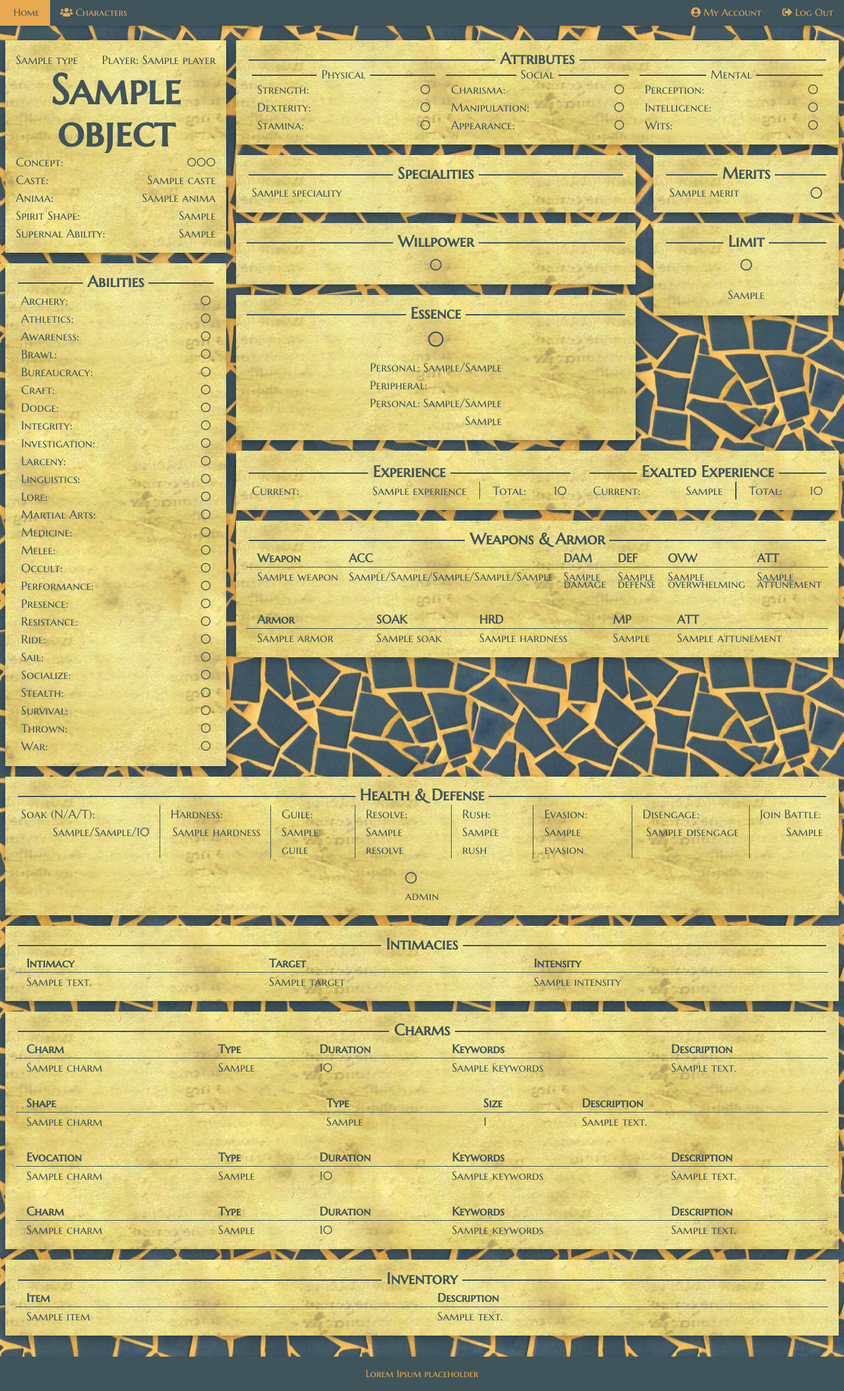
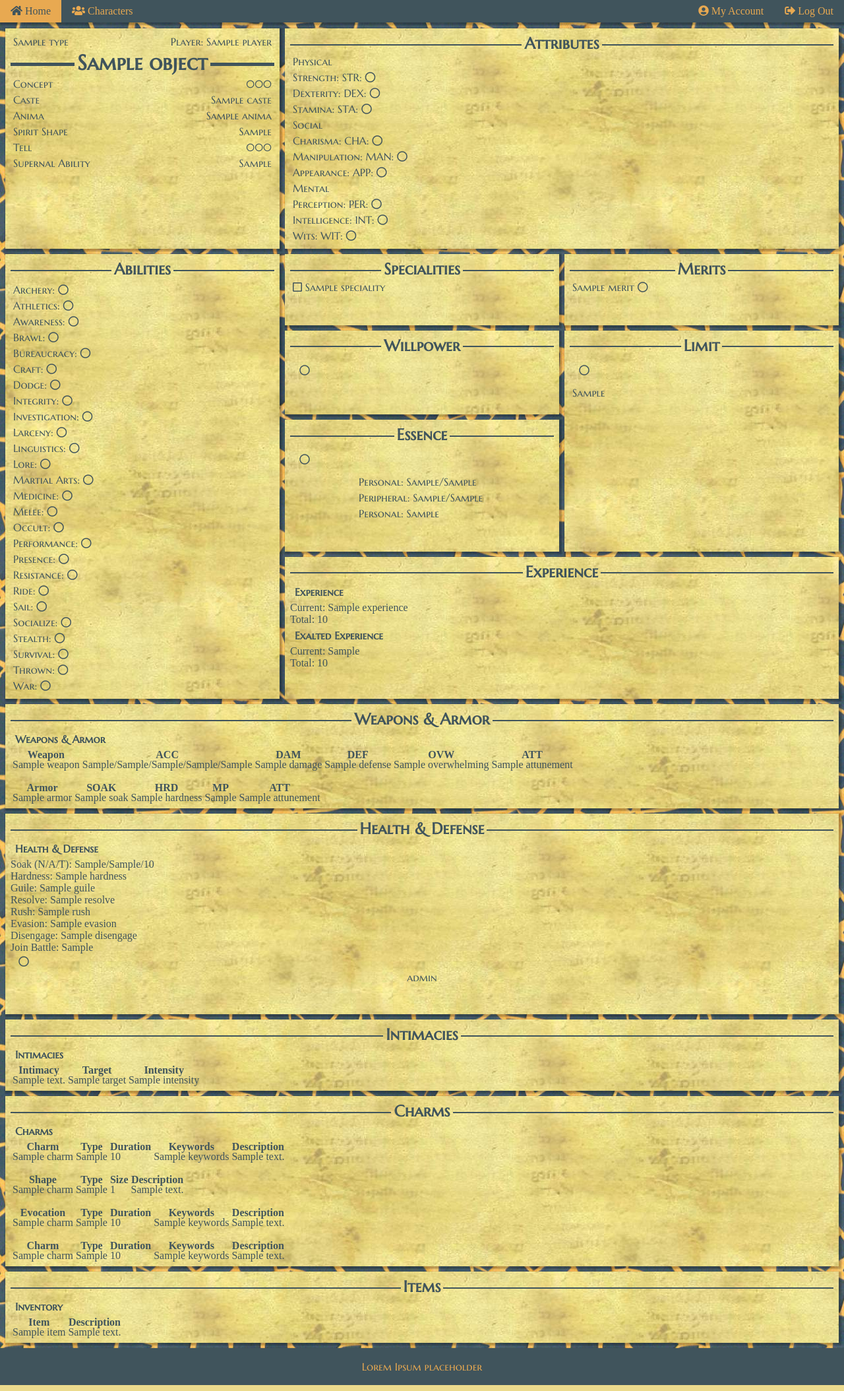
Before and after one commit to tcaxle/exalted, a Django app: template templates/characterDetail.html in a window 1280 px wide. Shown: the whole page at 66% size. Run offline with Django 3.2, Linux system fonts and the light colour scheme; the template is opened without the code that fills it: most values are stand-ins (such as "Sample title", 1, 10 or a date in 2020).

Commit message:
Changed to CSS Grid layout. W3 is no more.#

```diff
--- /dev/null
+++ b/static/css/style.css
@@ -0,0 +1,273 @@
+/* ========================================================================== */
+/* ------------------------------- VARIABLES -------------------------------- */
+/* ========================================================================== */
+:root {
+	--grey: #40545c;
+	--orange: #e8a951;
+}
+
+/* ========================================================================== */
+/* --------------------------------- LAYOUT --------------------------------- */
+/* ========================================================================== */
+html {
+	background-color: var(--grey);
+	background-image: url(../images/tiling/crackedStone.jpg);
+	background-attachment: fixed;
+	background-position: center;
+	color: var(--grey);
+}
+body {
+	background-color: transparent;
+	padding: 0;
+	margin: 0;
+	color: var(--grey);
+}
+footer {
+	background-color: var(--grey);
+	margin-bottom: 0;
+	padding: 16px;
+}
+.center {
+	text-align: center;
+}
+.left {
+	text-align: left;
+}
+.right {
+	text-align: right;
+}
+.page {
+	max-width: 1500px;
+	margin-top: 35px;
+	margin-left: auto;
+	margin-right: auto;
+	padding: 8px;
+}
+.bar {
+	position: fixed;
+	width: 100%;
+	z-index: 1;
+	top: 0;
+	overflow: hidden;
+	background-color: var(--grey);
+}
+.bar .bar-item {
+	color: var(--orange);
+	padding: 8px 16px;
+	float: left;
+	width: auto;
+	border: none;
+	display: block;
+	outline: 0;
+}
+.button {
+	border: none;
+	display: inline-block;
+	padding: 8px 16px;
+	vertical-align: middle;
+	overflow: hidden;
+	text-decoration: none;
+	color: inherit;
+	background-color: inherit;
+	text-align: center;
+	cursor: pointer;
+	white-space: nowrap;
+}
+.show-block {
+	display: block !important;
+}
+
+/* ========================================================================== */
+/* ---------------------------------- GRID ---------------------------------- */
+/* ========================================================================== */
+.grid-wrapper {
+	display: grid;
+	row-gap: 8px;
+	column-gap: 8px;
+}
+.grid-wrapper > div {
+	background-image: url("../images/tiling/manuscript.jpg");
+	padding: 8px;
+	box-shadow:2px 2px 2px 2px rgba(0,0,0,0.16), 2px 2px 2px 2px rgba(0,0,0,0.12);
+}
+
+/* Large */
+@media (min-width: 993px) {
+	.hide-large {
+		display: none !important;
+	}
+}
+/* Medium */
+@media (min-width: 601px) and (max-width: 992px) {
+	.hide-medium {
+		display: none !important;
+	}
+}
+/* Small */
+@media (max-width: 600px) {
+	.hide-small {
+		display: none !important;
+	}
+}
+
+/* ========================================================================== */
+/* -------------------------------- TOOLTIPS -------------------------------- */
+/* ========================================================================== */
+/* Tooltip container */
+.tooltip {
+	position: relative;
+	display: inline-block;
+}
+
+/* Tooltip text */
+.tooltip .tooltiptext {
+	visibility: hidden;
+	max-width: 600px;
+	background-color: var(--grey);
+	color: var(--orange);
+	text-align: center;
+	padding: 1px 7px;
+	border-style: solid;
+	border-color: var(--orange);
+	border-width: 1px;
+
+	/* Position the tooltip text */
+	position: absolute;
+	z-index: 1;
+	top: 125%;
+	left: 50%;
+	margin-left: -60px;
+
+	/* Fade in tooltip */
+	opacity: 0;
+	transition: opacity 0.3s;
+}
+
+/* Tooltip arrow */
+.tooltip .tooltiptext::after {
+	content: "";
+	position: absolute;
+	bottom: 100%;
+	left: 50%;
+	margin-left: -7px;
+	border-width: 7px;
+	border-style: solid;
+	border-color: transparent transparent var(--orange) transparent;
+}
+
+/* Show the tooltip text when you mouse over the tooltip container */
+.tooltip:hover .tooltiptext {
+	visibility: visible;
+	opacity: 1;
+}
+
+/* ========================================================================== */
+/* -------------------------------- SHADOWS --------------------------------- */
+/* ========================================================================== */
+.shadow-2 {
+	box-shadow:2px 2px 2px 2px rgba(0,0,0,0.16), 2px 2px 2px 2px rgba(0,0,0,0.12);
+}
+.shadow-4 {
+	box-shadow:4px 4px 4px 4px rgba(0,0,0,0.2), 4px 4px 4px 4px rgba(0,0,0,0.19);
+}
+
+/* ========================================================================== */
+/* -------------------------------- COLOURS --------------------------------- */
+/* ========================================================================== */
+.orange {
+	color: var(--orange);
+}
+.grey {
+	color: var(--grey);
+}
+.hover-orange:hover {
+	background-color: var(--orange);
+	color: var(--grey);
+}
+.hover-grey:hover {
+	background-color: var(--grey);
+	color: var(--orange);
+}
+
+/* ========================================================================== */
+/* --------------------------- BASIC TEXT STYLES ---------------------------- */
+/* ========================================================================== */
+h1, h2, h3, p {
+	font-family: "Marcellus SC";
+	color: var(--grey);
+	margin: 0;
+}
+
+h1, h2, h3 {
+	font-weight: bold;
+	text-align: center;
+	overflow: hidden;
+}
+h1 {
+	font-size: 32px;
+}
+h1:before, h1:after {
+	height: 5px;
+}
+h2 {
+	font-size: 24px;
+}
+h2:before, h2:after {
+	height: 2px;
+}
+h3 {
+	font-size: 18px;
+}
+h3:before, h2:after {
+	height: 2px;
+}
+h1:before, h1:after, h2:before, h2:after, h3:before, h3:after {
+	background-color: var(--grey);
+	content: "";
+	display: inline-block;
+	position: relative;
+	vertical-align: middle;
+	width: 50%;
+}
+h1:before, h2:before, h3:before {
+	right: 4px;
+	margin-left: -50%;
+}
+h1:after, h2:after, h3:after {
+	left: 4px;
+	margin-right: -50%;
+}
+
+p {
+	text-align: justify;
+	padding: 2px;
+	padding-left: 4px;
+	padding-right: 4px;
+}
+
+/* Vertial Line */
+.vl {
+	background: linear-gradient(to right,
+		transparent 0%,
+		transparent calc(50% - 0.5px),
+		#40545c calc(50% - 0.5px),
+		#40545c calc(50% + 0.5px),
+		transparent calc(50% + 0.5px),
+		transparent 100%);
+}
+
+/* Accordions */
+.accordion,.trAccordion {
+	cursor: pointer;
+	outline: none;
+	transition: 0.4s;
+}
+.accordionActive {
+	background-color:#40545c;
+	color:#e8a951;
+}
+.accordionPanel,.accordionRow {
+	color:#40545c;
+	display: none;
+	overflow: hidden;
+}
--- a/templates/characterDetail.html
+++ b/templates/characterDetail.html
@@ -1,51 +1,30 @@
 {% extends 'templates/baseCharacter.html' %}
 
 {% block general %}
-	<div style="min-width:300px" class="w3-large w3-margin-bottom w3-margin-top">
-		<p style="margin:0">
-			<span>{{ object.type }}</span>
-			<span class="w3-right">Player: {{ object.player }}</span>
-		</p>
-		<p style="margin:0px" class="w3-jumbo w3-center fancy-big"><span>
-			<b>{{ object.name }}</b>
-		</span></p>
+	<p>{{ object.type }}<span style="float: right;">Player: {{ object.player }}</span></p>
+	<h1>{{ object.name }}</h1>
 	{% if object.concept %}
-			<p style="margin:0">
-				<span>Concept:</span>
-				<span class="w3-right">{{ object.concept }}</span>
-			</p>
+		<p>Concept<span style="float: right;">{{ object.concept }}</span></p>
 	{% endif %}
 	{% if object.caste %}
-			<p style="margin:0">
-				<span>Caste:</span>
-				<span class="w3-right">{{ object.caste }}</span>
-			</p>
+		<p>Caste<span style="float: right;">{{ object.caste }}</span></p>
 	{% endif %}
 	{% if object.anima %}
-			<p style="margin:0">
-				<span>Anima:</span>
-				<span class="w3-right">{{ object.anima }}</span>
-			</p>
+		<p>Anima<span style="float: right;">{{ object.anima }}</span></p>
 	{% endif %}
 	{% if object.spiritShape %}
-			<p style="margin:0">
-				<span>Spirit Shape:</span>
-				<span class="w3-right">{{ object.spiritShape }}</span>
-			</p>
+		<p>Spirit Shape<span style="float: right;">{{ object.spiritShape }}</span></p>
+	{% endif %}
+	{% if object.tell %}
+		<p>Tell<span style="float: right;">{{ object.tell }}</span></p>
 	{% endif %}
 	{% if object.abilitySupernal %}
-			<p style="margin:0">
-				<span>Supernal Ability:</span>
-				<span class="w3-right">{{ object.abilitySupernal }}</span>
-			</p>
+		<p>Supernal Ability<span style="float: right;">{{ object.abilitySupernal }}</span></p>
 	{% endif %}
-	</div>
 {% endblock %}
 
 {% block abilities %}
-	<div class="w3-large w3-margin-bottom w3-margin-top">
-		<p style="margin:3px" class="fancy w3-center  w3-xlarge">
-			<span class="w3-center"><b>Abilities</b></span>
+		<h2>Abilities</h2>
 		</p>
 		<p style="margin:0" class="accordion w3-display-container w3-row-padding custom-hover-grey custom-hover-text-orange">
 			<span>Archery:</span>
@@ -463,14 +442,10 @@
 		<div class="accordionPanel custom-border-grey w3-border-bottom w3-row-padding">
 			<p style="margin:0;"><i class="fas fa-level-up-alt fa-rotate-90"></i> Description</p>
 		</div>
-	</div>
 {% endblock %}
 
 {% block attributes %}
-	<div class="w3-large w3-margin-bottom w3-margin-top">
-		<p style="margin:3px" class="fancy w3-center  w3-xlarge">
-			<span class="w3-center"><b>Attributes</b></span>
-		</p>
+	<h2>Attributes</h2>
 	<div class="w3-cell-row">
 		<div class="w3-cell w3-third w3-mobile w3-row-padding">
 			<p style="margin:0" class="w3-large w3-center fancy-small">
@@ -614,31 +589,28 @@
 			</p>
 		</div>
 	</div>
-	</div>
 {% endblock %}
 
 {% block specialities %}
-	<div class="w3-large w3-margin-bottom w3-margin-top">
-		<p style="margin:3px" class="fancy w3-center  w3-xlarge">
-			<span class="w3-center"><b>Specialities</b></span>
-		</p>
+	<h2>Specialities</h2>
 	{% if object.specialitySet %}
 		{% for speciality in object.specialitySet %}
-				<p style="margin:0" class="w3-row-padding custom-hover-grey custom-hover-text-orange">
-					<span>{{ speciality }}</span>
+			<p class="hover-grey accordion"><i class="far fa-square"></i> {{ speciality }}</p>
+			<p class="accordionPanel"><i class="fas fa-level-up-alt fa-rotate-90"></i>
+				{% if speciality.description %}
+					{{ speciality.description }}
+				{% else %}
+					No description found.
+				{% endif %}
 			</p>
 		{% endfor %}
 	{% else %}
 		<p style="margin:0">No specialities found.</p>
 	{% endif %}
-	</div>
 {% endblock %}
 
 {% block willpower %}
-	<div class="w3-large w3-margin-bottom w3-margin-top" style="min-width:300px">
-		<p style="margin:0px" class="fancy w3-center  w3-xlarge">
-			<span class="w3-center"><b>Willpower</b></span>
-		</p>
+	<h2>Willpower</h2>
 	<p style="margin:10px;" class="w3-large w3-center">
 		<span>
 			{% for dot in object.dotsTriWillpower %}
@@ -652,14 +624,10 @@
 			{% endfor %}
 		</span>
 	</p>
-	</div>
 {% endblock %}
 
 {% block essence %}
-	<div class="w3-large w3-margin-bottom w3-margin-top">
-		<p style="margin:0px" class="fancy w3-center  w3-xlarge">
-			<span class="w3-center"><b>Essence</b></span>
-		</p>
+	<h2>Essence</h2>
 	<p style="margin:10px;" class="w3-xlarge w3-center">
 		<span>
 			{% for dot in object.dotsEssence %}
@@ -689,14 +657,10 @@
 		</div>
 	</div>
 	{% endif %}
-	</div>
 {% endblock %}
 
 {% block merits %}
-	<div class="w3-large w3-margin-bottom w3-margin-top">
-		<p style="margin:3px" class="fancy w3-center  w3-xlarge">
-			<span class="w3-center"><b>Merits</b></span>
-		</p>
+	<h2>Merits</h2>
 	{% if object.meritSet %}
 		{% for merit in object.meritSet %}
 			<p style="margin:0" class="w3-row-padding custom-hover-grey custom-hover-text-orange w3-display-container">
@@ -716,14 +680,10 @@
 	{% else %}
 		<p>No merits found.</p>
 	{% endif %}
-	</div>
 {% endblock %}
 
 {% block limit %}
-	<div class="w3-large w3-margin-bottom w3-margin-top">
-		<p style="margin:3px" class="fancy w3-center  w3-xlarge">
-			<span class="w3-center"><b>Limit</b></span>
-		</p>
+	<h2>Limit</h2>
 	<p style="margin:10px;" class="w3-large w3-center">
 		<span>
 			{% for dot in object.dotsLimit %}
@@ -738,11 +698,10 @@
 	<p class="w3-center">
 		{{ object.limitTrigger }}
 	</p>
-	</div>
 {% endblock %}
 
 {% block experience %}
-	<div class="w3-large w3-margin-bottom w3-margin-top">
+	<h2>Experience</h2>
 	<div class="w3-cell-row">
 		<div class="w3-cell w3-mobile">
 			<p style="margin:3px" class="fancy w3-center w3-xlarge">
@@ -783,11 +742,10 @@
 		</div>
 		{% endif %}
 	</div>
-	</div>
 {% endblock %}
 
 {% block weapons_armor %}
-	<div class="w3-large w3-margin-bottom w3-margin-top">
+	<h2>Weapons & Armor</h2>
 	<p style="margin:3px" class="fancy w3-center  w3-xlarge">
 		<span class="w3-center"><b>Weapons & Armor</b></span>
 	</p>
@@ -845,11 +803,10 @@
 			<tr><td>No armor found.</td></tr>
 		{% endif %}
 	</table>
-	</div>
 {% endblock %}
 
 {% block health_defense %}
-	<div class="w3-large w3-margin-bottom w3-margin-top">
+	<h2>Health & Defense</h2>
 	<p style="margin:3px" class="fancy w3-center  w3-xlarge">
 		<span class="w3-center"><b>Health & Defense</b></span>
 	</p>
@@ -929,11 +886,10 @@
 		<br>
 		<br>
 	</div>
-	</div>
 {% endblock %}
 
 {% block intimacies %}
-	<div class="w3-large w3-margin-bottom w3-margin-top">
+	<h2>Intimacies</h2>
 	<p style="margin:3px" class="fancy w3-center  w3-xlarge">
 		<span class="w3-center"><b>Intimacies</b></span>
 	</p>
@@ -955,11 +911,10 @@
 				<tr><td>No intimacies found.</td></tr>
 		{% endif %}
 	</table>
-	</div>
 {% endblock %}
 
 {% block charms %}
-	<div class="w3-large w3-margin-bottom w3-margin-top">
+	<h2>Charms</h2>
 	<p style="margin:3px" class="fancy w3-center  w3-xlarge">
 		<span class="w3-center"><b>Charms</b></span>
 	</p>
@@ -1046,11 +1001,10 @@
 				{% endfor %}
 		</table>
 	{% endif %}
-	</div>
 {% endblock %}
 
 {% block items %}
-	<div class="w3-large w3-margin-bottom w3-margin-top">
+	<h2>Items</h2>
 	<p style="margin:3px" class="fancy w3-center  w3-xlarge">
 		<span class="w3-center"><b>Inventory</b></span>
 	</p>
@@ -1070,5 +1024,4 @@
 			<tr><td>No items found.</td><tr>
 		{% endif %}
 	</table>
-	</div>
 {% endblock %}
--- a/templates/templates/base.html
+++ b/templates/templates/base.html
@@ -1,55 +1,40 @@
 <!DOCTYPE html>
 {% load static %}
 
-<html class="custom-grey">
+<html>
 	<title>W3.CSS Template</title>
 	<meta charset="UTF-8">
 	<meta name="viewport" content="width=device-width, initial-scale=1">
-	<link rel="stylesheet" href="{% static 'css/w3.css' %}">
+	<link rel="stylesheet" href="{% static 'css/style.css' %}">
 	<link rel="stylesheet" href="{% static 'css/fonts.css' %}">
 	<link rel="stylesheet" href="{% static 'css/font-awesome.css' %}">
-	<style>
-		html,body,h1,h2,h3,h4,h5,h6 {font-family: 'Marcellus SC', serif;}
-	</style>
-	<body style="background-image: url({% static 'images/tiling/crackedStone.jpg' %}); background-attachment: fixed; background-position: center;">
-		<div class="w3-top custom-grey custom-text-orange w3-card">
-			<div class="w3-bar w3-medium">
-				<span class="w3-display-topmiddle w3-padding"><i class="fas fa-eclipse w3-xlarge"></i></span>
-				<a href="#" class="w3-bar-item w3-button custom-hover-orange custom-hover-text-grey"><i class="fas fa-home-alt"></i> <span class="w3-hide-medium">Home</span></a>
-				<a href="#" class="w3-bar-item w3-button w3-hide-small custom-hover-orange custom-hover-text-grey"><i class="fas fa-users"></i> <span class="w3-hide-medium">Characters</span></a>
-				<a href="#" class="w3-bar-item w3-button w3-hide-small custom-hover-orange custom-hover-text-grey w3-right"><i class="fas fa-sign-out-alt"></i> <span class="w3-hide-medium">Log Out</span></a>
-				<a href="#" class="w3-bar-item w3-button w3-hide-small custom-hover-orange custom-hover-text-grey w3-right"><i class="fas fa-user-circle"></i> <span class="w3-hide-medium">My Account</span></a>
-				<a href="javascript:void(0)" class="w3-bar-item w3-button custom-hover-orange custon-hover-text-grey w3-right w3-hide-large w3-hide-medium" onclick="myFunction()"><i class="far fa-bars"></i></a>
-			</div>
-			<div id="mobileBar" class="w3-bar-block custom-grey custom-text-orange w3-hide w3-hide-large w3-hide-medium">
-				<a href="#" class="w3-bar-item w3-button custom-hover-orange custom-hover-text-grey"><i class="fas fa-users"></i> <span class="w3-hide-medium">Characters</span></a>
-				<a href="#" class="w3-bar-item w3-button custom-hover-orange custom-hover-text-grey"><i class="fas fa-user-circle"></i> <span class="w3-hide-medium">My Account</span></a>
-				<a href="#" class="w3-bar-item w3-button custom-hover-orange custom-hover-text-grey"><i class="fas fa-sign-out-alt"></i> <span class="w3-hide-medium">Log Out</span></a>
-			</div>
+	<body>
+		<div class="bar shadow-2">
+			<a href="#" class="bar-item button hover-orange">
+				<i class="fas fa-home"></i>
+				<span class="hide-medium hide-small">Home</span>
+			</a>
+			<a href="#" class="bar-item button hover-orange">
+				<i class="fas fa-users"></i> <span class="hide-medium hide-small">Characters</span>
+			</a>
+			<a href="#" class="bar-item button hover-orange" style="float: right;">
+				<i class="fas fa-sign-out-alt"></i> <span class="hide-medium hide-small">Log Out</span>
+			</a>
+			<a href="#" class="bar-item button hover-orange" style="float: right;">
+				<i class="fas fa-user-circle"></i> <span class="hide-medium hide-small">My Account</span>
+			</a>
 		</div>
-		<script>
-			function myFunction() {
-				var x = document.getElementById("mobileBar");
-					if (x.className.indexOf("w3-show") == -1) {
-					x.className += " w3-show";
-				} else {
-					x.className = x.className.replace(" w3-show", "");
-				}
-			}
-		</script>
-		<br><br>
 
-		<!-- Page Container -->
-		<div class="w3-content w3-margin-top" style="max-width:1800px;">
+		<div class="page">
 			{% block content %}
 			{% endblock %}
-		<!-- End Page Container -->
 		</div>
 
-		<footer class="w3-container w3-card custom-grey custom-text-orange w3-center w3-margin-top">
-			<p>Lorem Ipsum placeholder</p>
+		<footer class="shadow-2">
+			<p class="orange center">Lorem Ipsum placeholder</p>
 		</footer>
 
 	</body>
 	<script type="text/javascript" src="{% static 'js/accordion.js' %}"></script>
+	<script type="text/javascript" src="{% static 'js/dropDownMenu.js' %}"></script>
 </html>
--- a/templates/templates/baseCharacter.html
+++ b/templates/templates/baseCharacter.html
@@ -1,109 +1,39 @@
 {% extends 'templates/base.html' %}
-{% load static %}
 
 {% block content %}
-<div class="w3-cell-row w3-row-padding">
-	<!-- Left Column -->
-	<div class="w3-cell w3-row w3-mobile">
-		<div class="custom-text-grey w3-card-4 w3-margin-bottom" style="background-image: url({% static 'images/tiling/manuscript.jpg' %})">
-			<div class="w3-container">
-				{% block general %}
-				{% endblock %}
-			</div>
-		</div>
-		<div class="custom-text-grey w3-card-4 w3-margin-bottom" style="background-image: url({% static 'images/tiling/manuscript.jpg' %})">
-			<div class="w3-container">
-				{% block abilities %}
-				{% endblock %}
-			</div>
-		</div>
+	<div class="grid-wrapper">
+		<div class="cell01">{% block general %}{% endblock %}</div>
+		<div class="cell02">{% block abilities %}{% endblock %}</div>
+		<div class="cell03">{% block attributes %}{% endblock %}</div>
+		<div class="cell04">{% block specialities %}{% endblock %}</div>
+		<div class="cell05">{% block willpower %}{% endblock %}</div>
+		<div class="cell06">{% block essence %}{% endblock %}</div>
+		<div class="cell07">{% block merits %}{% endblock %}</div>
+		<div class="cell08">{% block limit %}{% endblock %}</div>
+		<div class="cell09">{% block experience %}{% endblock %}</div>
+		<div class="cell10">{% block weapons_armor %}{% endblock %}</div>
+		<div class="cell11">{% block health_defense %}{% endblock %}</div>
+		<div class="cell12">{% block intimacies %}{% endblock %}</div>
+		<div class="cell13">{% block charms %}{% endblock %}</div>
+		<div class="cell14">{% block items %}{% endblock %}</div>
 	</div>
-
-	<div class="w3-cell w3-cell-middle w3-hide-small">&emsp;</div>
-
-	<!-- Right Column -->
-	<div class="w3-cell w3-row w3-mobile">
-		<div class="w3-card-4 custom-text-grey w3-margin-bottom" style="background-image: url({% static 'images/tiling/manuscript.jpg' %})">
-			<div class="w3-container">
-				{% block attributes %}
-				{% endblock %}
-			</div>
-		</div>
-		<div class="w3-cell-row">
-			<div class="w3-cell w3-mobile">
-				<div class="w3-card-4 custom-text-grey w3-margin-bottom" style="background-image: url({% static 'images/tiling/manuscript.jpg' %})">
-					<div class="w3-container">
-						{% block specialities %}
-						{% endblock %}
-					</div>
-				</div>
-				<div class="w3-card-4 custom-text-grey w3-margin-bottom" style="background-image: url({% static 'images/tiling/manuscript.jpg' %})">
-					<div class="w3-container">
-						{% block willpower %}
-						{% endblock %}
-					</div>
-				</div>
-				<div class="w3-card-4 custom-text-grey w3-margin-bottom" style="background-image: url({% static 'images/tiling/manuscript.jpg' %})">
-					<div class="w3-container">
-						{% block essence %}
-						{% endblock %}
-					</div>
-				</div>
-			</div>
-			<div class="w3-cell w3-cell-middle w3-hide-small">&emsp;</div>
-			<div class="w3-cell w3-mobile">
-				<div class="w3-card-4 custom-text-grey w3-margin-bottom" style="background-image: url({% static 'images/tiling/manuscript.jpg' %})">
-					<div class="w3-container">
-						{% block merits %}
-						{% endblock %}
-					</div>
-				</div>
-				<div class="w3-card-4 custom-text-grey w3-margin-bottom" style="background-image: url({% static 'images/tiling/manuscript.jpg' %})">
-					<div class="w3-container">
-						{% block limit %}
-						{% endblock %}
-					</div>
-				</div>
-			</div>
-		</div>
-		<div class="w3-card-4 custom-text-grey w3-margin-bottom" style="background-image: url({% static 'images/tiling/manuscript.jpg' %})">
-			<div class="w3-container">
-				{% block experience %}
-				{% endblock %}
-			</div>
-		</div>
-		<div class="w3-card-4 custom-text-grey w3-margin-bottom" style="background-image: url({% static 'images/tiling/manuscript.jpg' %})">
-			<div class="w3-container">
-				{% block weapons_armor %}
-				{% endblock %}
-			</div>
-		</div>
-	</div>
-</div>
-<div class="w3-row-padding">
-	<div class="w3-card-4 custom-text-grey w3-margin-bottom" style="background-image: url({% static 'images/tiling/manuscript.jpg' %})">
-		<div class="w3-container">
-			{% block health_defense %}
-			{% endblock %}
-		</div>
-	</div>
-	<div class="w3-card-4 custom-text-grey w3-margin-bottom" style="background-image: url({% static 'images/tiling/manuscript.jpg' %})">
-		<div class="w3-container">
-			{% block intimacies %}
-			{% endblock %}
-		</div>
-	</div>
-	<div class="w3-card-4 custom-text-grey w3-margin-bottom" style="background-image: url({% static 'images/tiling/manuscript.jpg' %})">
-		<div class="w3-container">
-			{% block charms %}
-			{% endblock %}
-		</div>
-	</div>
-	<div class="w3-card-4 custom-text-grey w3-margin-bottom" style="background-image: url({% static 'images/tiling/manuscript.jpg' %})">
-		<div class="w3-container">
-			{% block items %}
-			{% endblock %}
-		</div>
-	</div>
-</div>
+	<style>
+	@media (min-width: 601px) {
+		.grid-wrapper{grid-template-columns: 1fr 1fr 1fr;}
+		.cell01{grid-column-start:01; grid-column-end:02; grid-row-start:01; grid-row-end:02;}
+		.cell02{grid-column-start:01; grid-column-end:02; grid-row-start:02; grid-row-end:06;}
+		.cell03{grid-column-start:02; grid-column-end:04; grid-row-start:01; grid-row-end:02;}
+		.cell04{grid-column-start:02; grid-column-end:03; grid-row-start:02; grid-row-end:03;}
+		.cell05{grid-column-start:02; grid-column-end:02; grid-row-start:03; grid-row-end:04;}
+		.cell06{grid-column-start:02; grid-column-end:03; grid-row-start:04; grid-row-end:05;}
+		.cell07{grid-column-start:03; grid-column-end:04; grid-row-start:02; grid-row-end:03;}
+		.cell08{grid-column-start:03; grid-column-end:04; grid-row-start:03; grid-row-end:05;}
+		.cell09{grid-column-start:02; grid-column-end:04; grid-row-start:05; grid-row-end:06;}
+		.cell10{grid-column-start:01; grid-column-end:04; grid-row-start:06; grid-row-end:07;}
+		.cell11{grid-column-start:01; grid-column-end:04; grid-row-start:07; grid-row-end:08;}
+		.cell12{grid-column-start:01; grid-column-end:04; grid-row-start:08; grid-row-end:09;}
+		.cell13{grid-column-start:01; grid-column-end:04; grid-row-start:09; grid-row-end:10;}
+		.cell14{grid-column-start:01; grid-column-end:04; grid-row-start:10; grid-row-end:11;}
+	}
+	</style>
 {% endblock %}
```
Also changed, not shown: static/css/w3.css (deleted), static/js/dropDownMenu.js (added). Lines whose indentation alone changed are shown as unchanged.
